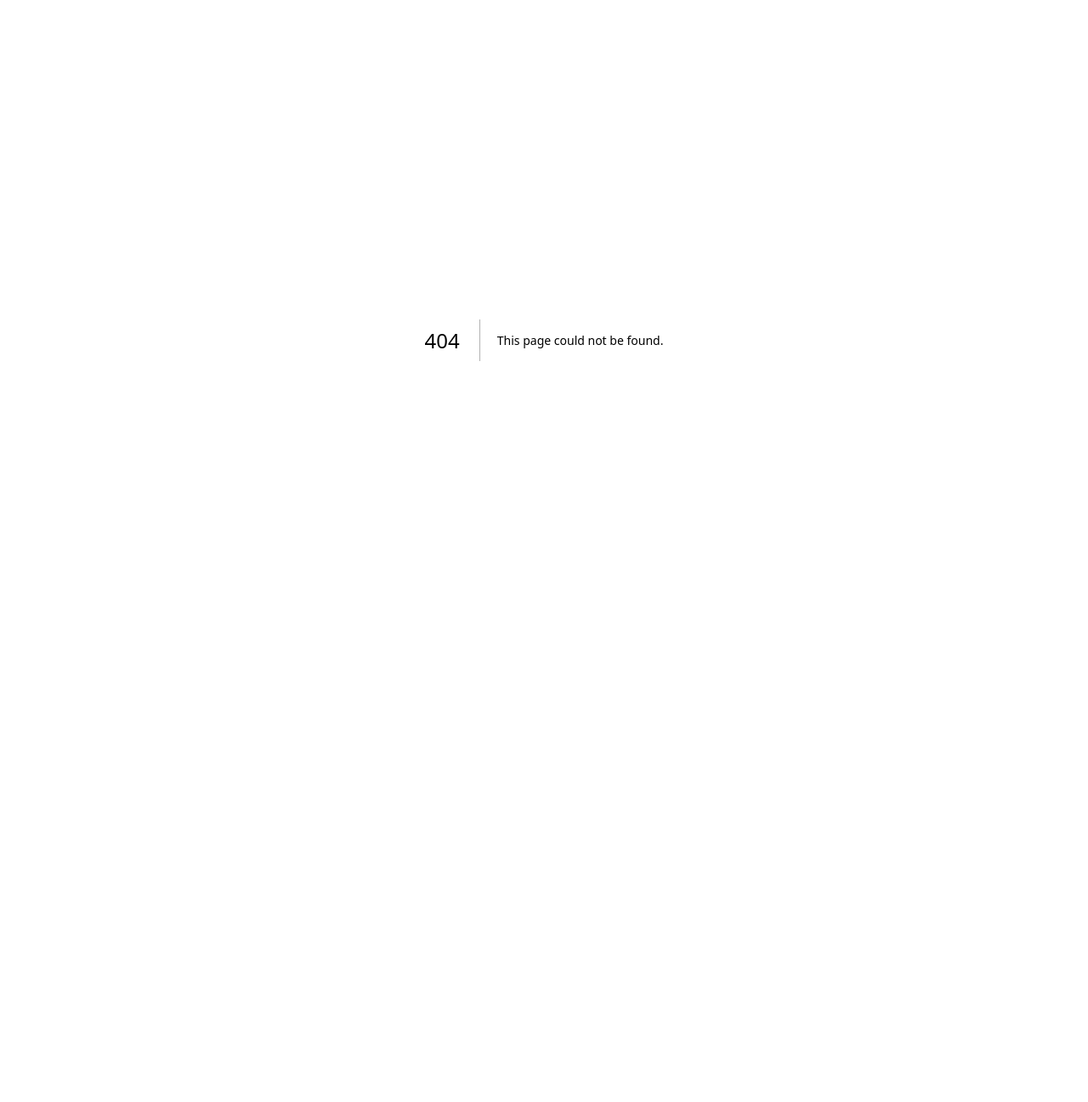
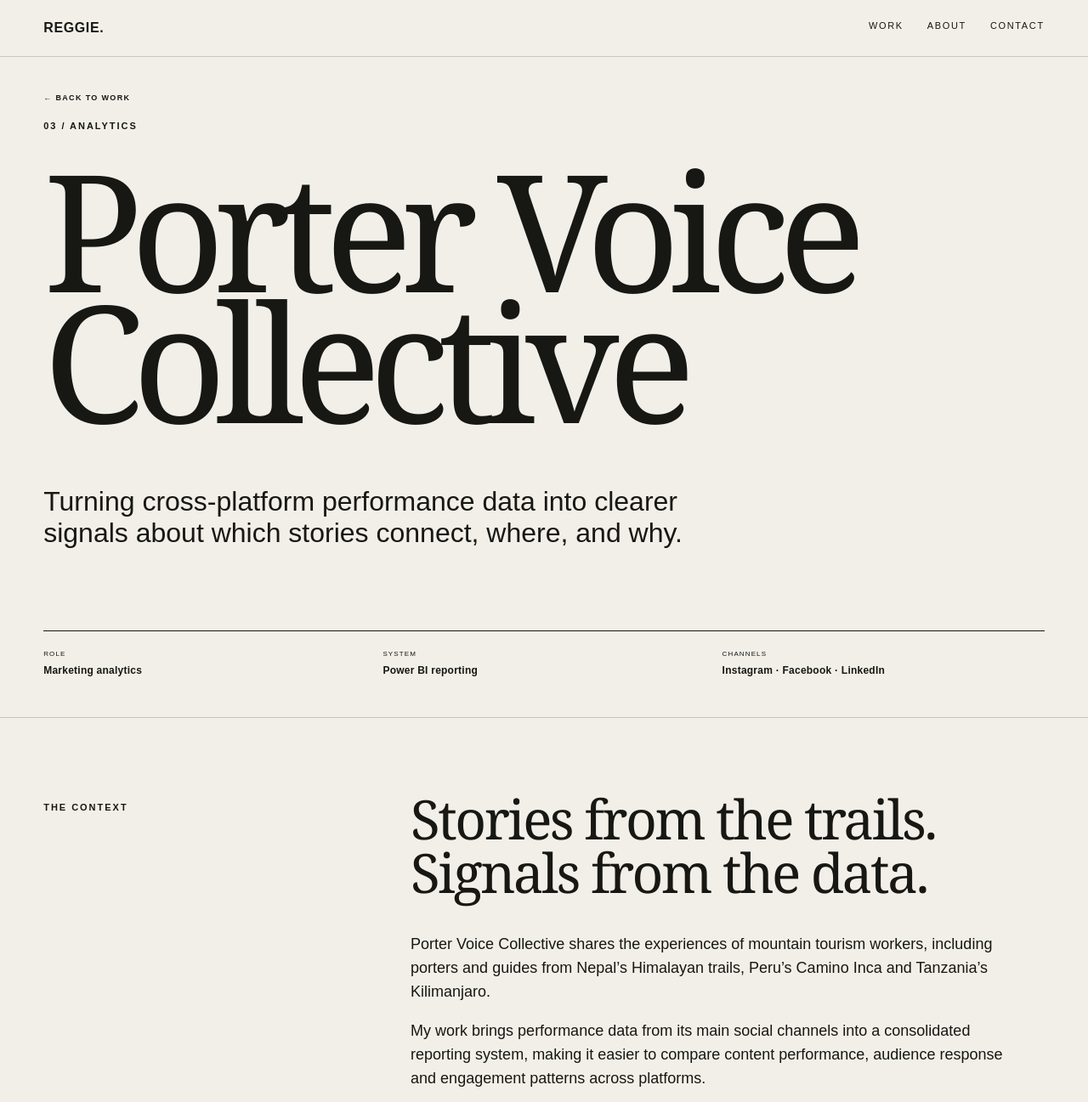
Before and after one commit to reggiemagtibay/reginald-magtibay-portfolio, a Next.js app: page /work/porter-voice-collective in a window 1280 px wide. Before the commit this address had no page. Shown: the top 1297 px of the page at 85% size. Before the commit the page ends 800 px from the top, so only its background shows below. Built offline with nearby package versions, Linux system fonts and the light colour scheme.

Commit message:
Add Porter Voice Collective case study

```diff
--- /dev/null
+++ b/app/work/porter-voice-collective/page.js
@@ -0,0 +1,11 @@
+"use client";
+import {motion} from "framer-motion";
+export default function PorterVoiceCollective(){return <main>
+<header className="nav"><a className="brand" href="/">REGGIE.</a><nav><a href="/#work">WORK</a><a href="/#about">ABOUT</a><a href="/#contact">CONTACT</a></nav></header>
+<section className="case-hero pvc-case"><a className="back" href="/">← BACK TO WORK</a><p className="section-label">03 / ANALYTICS</p><h1>Porter Voice<br/>Collective</h1><p className="case-lead">Turning cross-platform performance data into clearer signals about which stories connect, where, and why.</p><div className="case-meta"><span>ROLE<b>Marketing analytics</b></span><span>SYSTEM<b>Power BI reporting</b></span><span>CHANNELS<b>Instagram · Facebook · LinkedIn</b></span></div></section>
+<section className="case-problem"><p className="section-label">THE CONTEXT</p><div><h2>Stories from the trails. Signals from the data.</h2><p>Porter Voice Collective shares the experiences of mountain tourism workers, including porters and guides from Nepal’s Himalayan trails, Peru’s Camino Inca and Tanzania’s Kilimanjaro.</p><p>My work brings performance data from its main social channels into a consolidated reporting system, making it easier to compare content performance, audience response and engagement patterns across platforms.</p></div></section>
+<section className="pvc-findings"><p className="section-label">WHAT THE DATA REVEALED</p><h2>Different platforms were doing different jobs.</h2><div className="finding-grid"><motion.article initial={{opacity:0,y:20}} whileInView={{opacity:1,y:0}} viewport={{once:true}}><small>INSTAGRAM</small><strong>83.7%</strong><h3>A breakout post changed the scale of reach.</h3><p>One post accounted for most of the platform’s reach during the reporting period, showing why averages alone can hide what actually drove performance.</p></motion.article><motion.article initial={{opacity:0,y:20}} whileInView={{opacity:1,y:0}} viewport={{once:true}} transition={{delay:.1}}><small>LINKEDIN</small><strong>9.5×</strong><h3>Engagement told a stronger story than visibility.</h3><p>A breakout post ranked only fourth for impressions but first for engagement and engagement rate, pointing to unusually strong audience response rather than simply high exposure.</p></motion.article><motion.article initial={{opacity:0,y:20}} whileInView={{opacity:1,y:0}} viewport={{once:true}} transition={{delay:.2}}><small>FACEBOOK</small><strong>01</strong><h3>Content type mattered.</h3><p>Guest and panel-speaker content produced the strongest average reach in the content-type comparison, helping identify formats worth examining more closely.</p></motion.article></div></section>
+<section className="case-shift"><p className="section-label">THE REPORTING SYSTEM</p><div className="shift-grid"><div><small>BEFORE</small><p>Separate platform metrics and isolated performance signals.</p></div><div className="arrow">→</div><div><small>AFTER</small><p>A consolidated Power BI view built for comparison and interpretation.</p></div></div></section>
+<section className="pvc-process"><p className="section-label">FROM METRICS TO DECISIONS</p><h2>Platform data → Power BI → content signals → decisions.</h2><p>The purpose of the reporting is not simply to count reach or engagement. It is to identify patterns that can help Porter Voice Collective understand which stories and messages are resonating with audiences and how digital communications can better support its advocacy for workforce equity in tourism.</p></section>
+<section className="case-close"><p className="section-label">THE QUESTION BEHIND THE DASHBOARD</p><h2>Which stories and messages are connecting with people?</h2><p>The answer changes by platform. The reporting system makes those differences visible without reducing performance to a single headline metric.</p><a href="/">← BACK TO SELECTED WORK</a></section>
+</main>}
```
